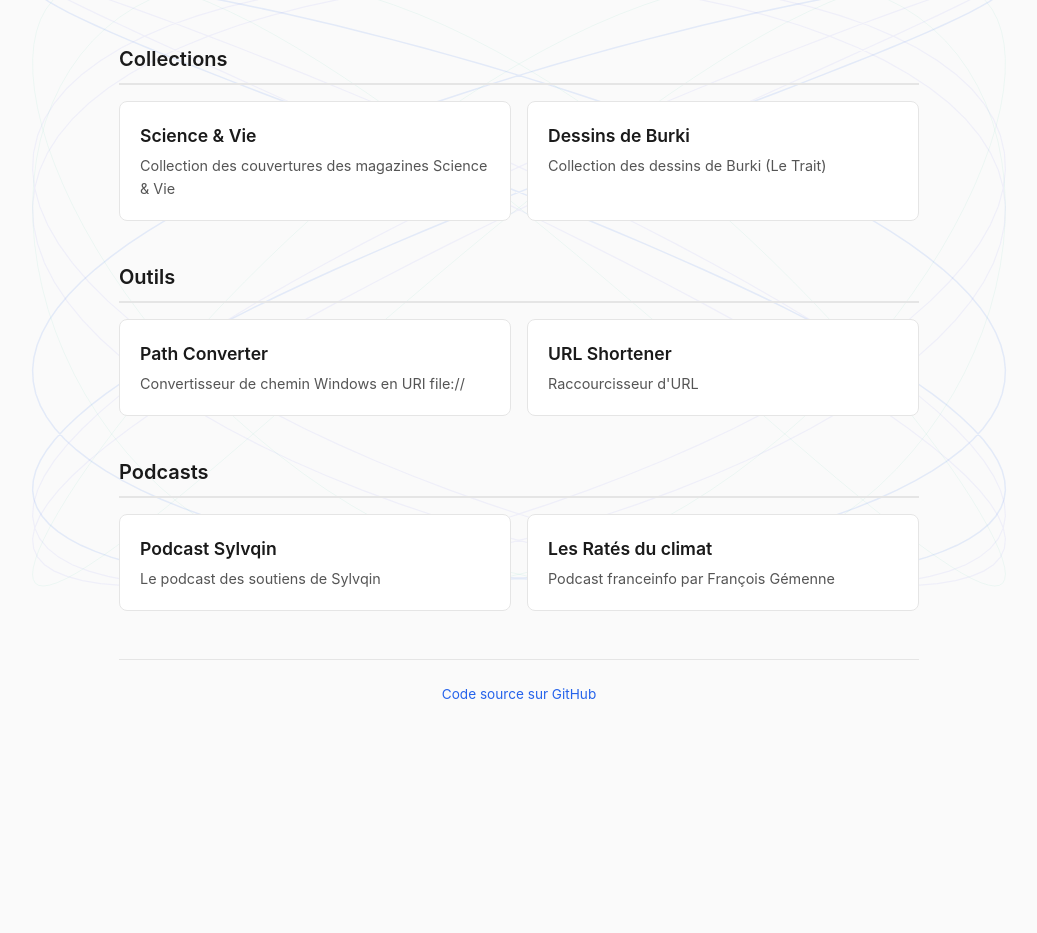
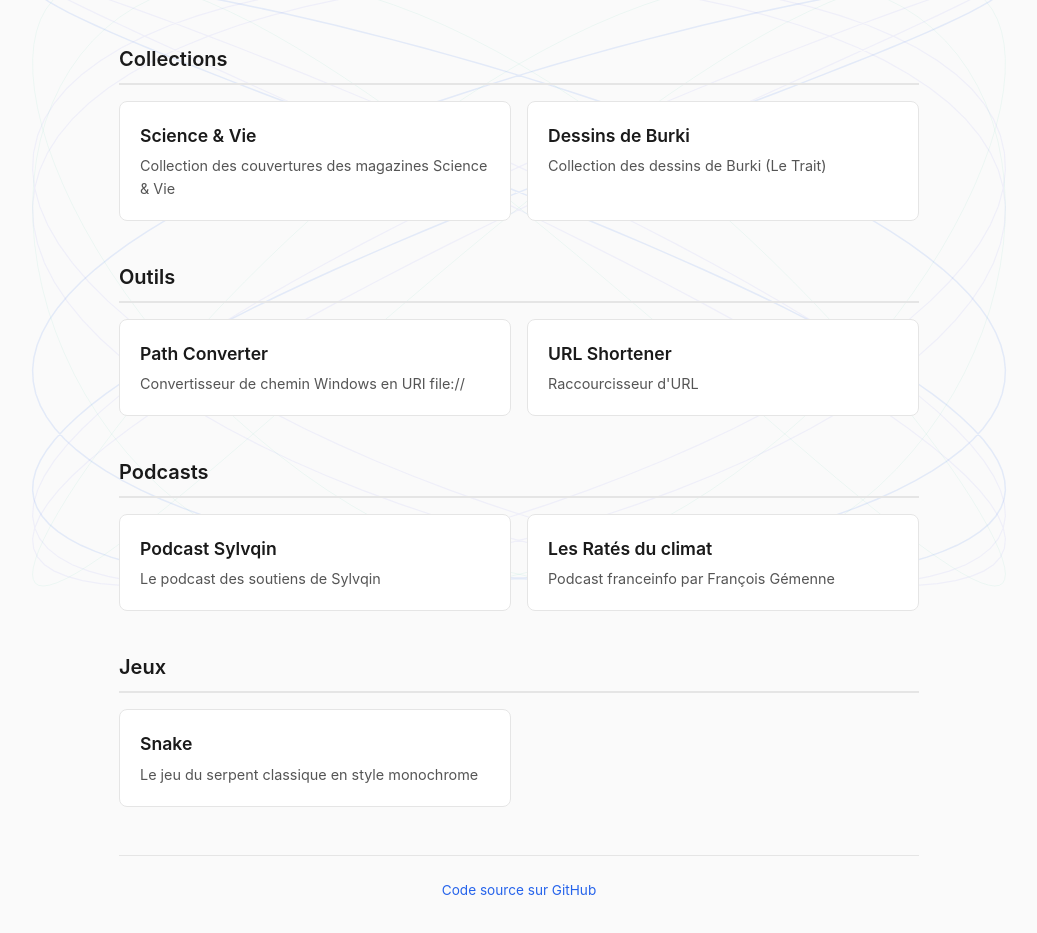
Before and after one commit to ArmandDelessert/ArmandDelessert.github.io, a plain HTML site: page index.html in a window 1280 px wide. Shown: the part 118-1051 px from the top of the page, without its empty margins (121-1158 px from the left). Before the commit the page ends 856 px from the top, so only its background shows below. Drawn offline with Linux system fonts and the light colour scheme.

Commit message:
Add a minimalist snake game

```diff
--- a/index.html
+++ b/index.html
@@ -58,6 +58,16 @@
                 <a href="https://github.com/ArmandDelessert/ArmandDelessert.github.io/blob/master/RssFeed/FranceInfo/Les%20Rat%C3%A9s%20du%20climat/Podcast.md" class="card">
                     <h3>Les Rat&eacute;s du climat</h3>
                     <p>Podcast franceinfo par Fran&ccedil;ois G&eacute;menne</p>
+                </a>
+            </div>
+        </section>
+
+        <section>
+            <h2>Jeux</h2>
+            <div class="card-grid">
+                <a href="Games/Snake/index.html" class="card">
+                    <h3>Snake</h3>
+                    <p>Le jeu du serpent classique en style monochrome</p>
                 </a>
             </div>
         </section>
```
